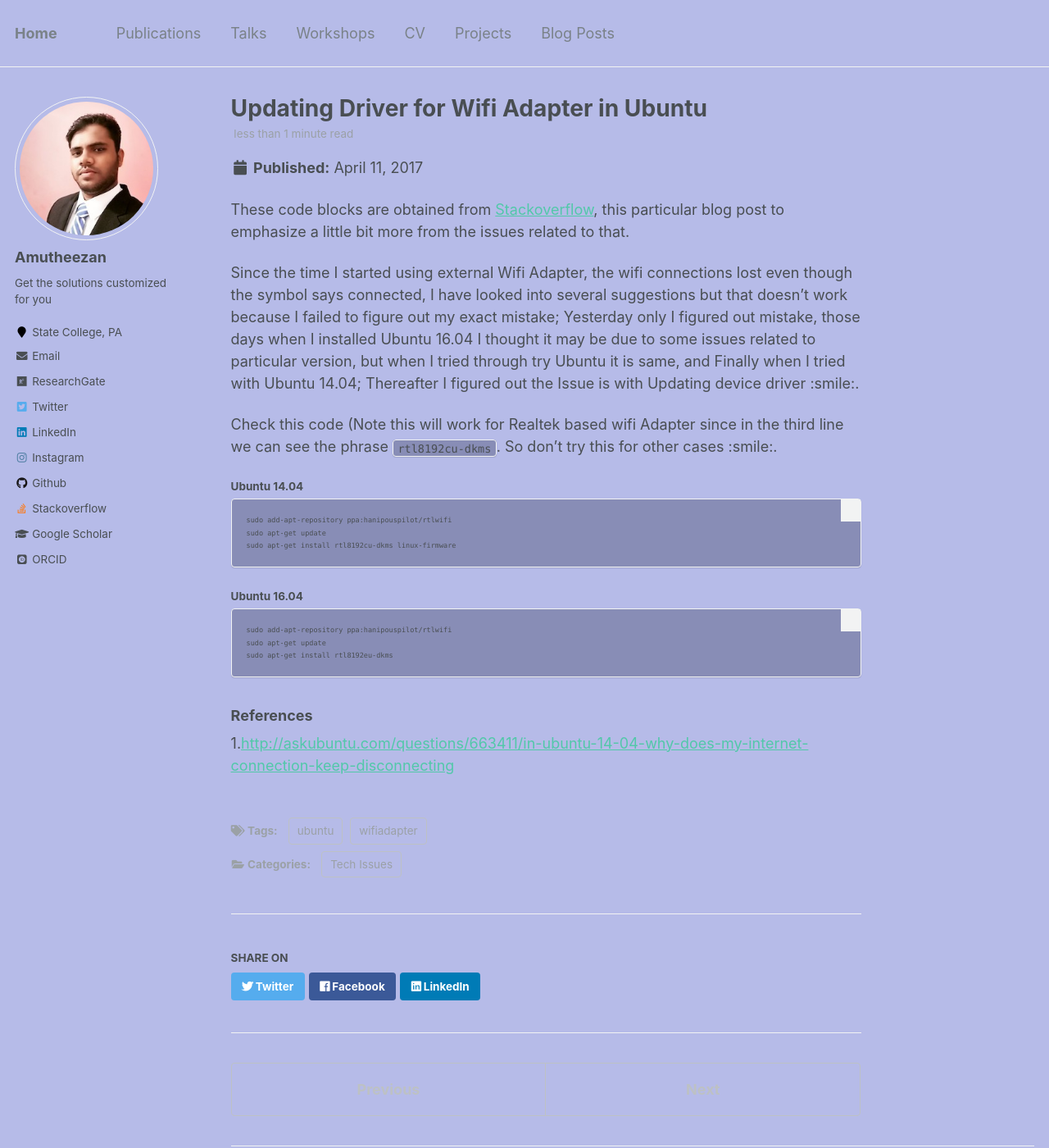
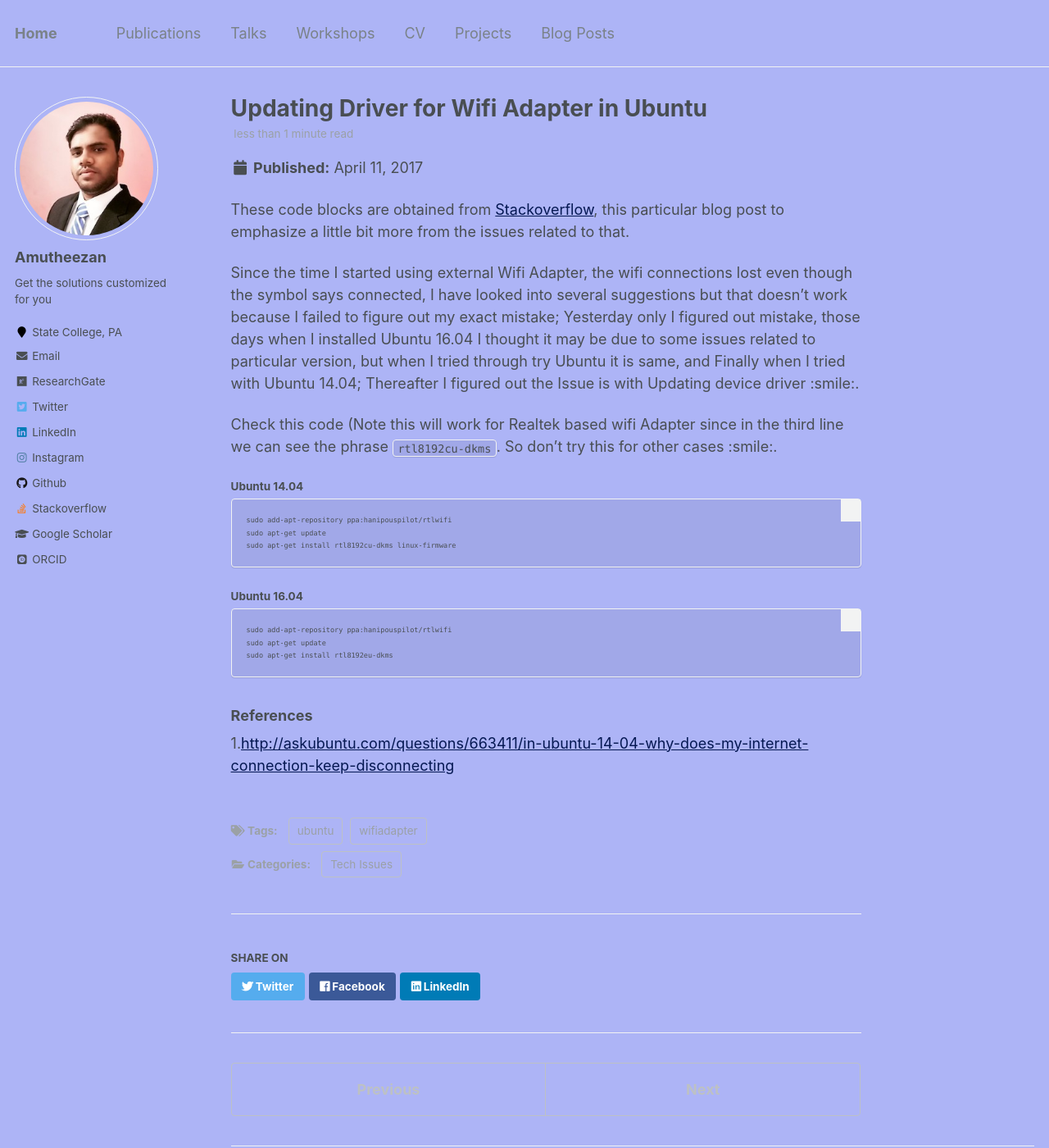
Before and after one commit to Amutheezan/amutheezan.github.io, a Jekyll site: the page built from _posts/2017-04-11-wifiadapter.md, in a window 1280 px wide and 1400 px high. Shown: the whole window at 82% size. Built offline with Jekyll 4.4.1, drawn with Linux system fonts in a browser that asks for light colours; some web fonts are replaced.

Commit message:
updated colors

```diff
--- a/_sass/_variables.scss
+++ b/_sass/_variables.scss
@@ -53,9 +53,9 @@ $darker-gray                : mix(#000, $gray, 60%);
 $light-gray                 : mix(#fff, $gray, 50%);
 $lighter-gray               : mix(#fff, $gray, 90%);
 
-$body-color                 : #4273e1;
-$background-color           : #b6bbe8;
-$code-background-color      : #888db6;
+$body-color                 : #7295e5;
+$background-color           : #adb4f6;
+$code-background-color      : #a1a8e8;
 $code-background-color-dark : $light-gray;
 $text-color                 : $dark-gray;
 $border-color               : $lighter-gray;
@@ -64,7 +64,7 @@ $primary-color              : #7a8288;
 $success-color              : #45b245;
 $warning-color              : #f89406;
 $danger-color               : #c50629;
-$info-color                 : #52c8a9;
+$info-color                 : #051852;
 
 /* brands */
 $behance-color              : #1769FF;
```
